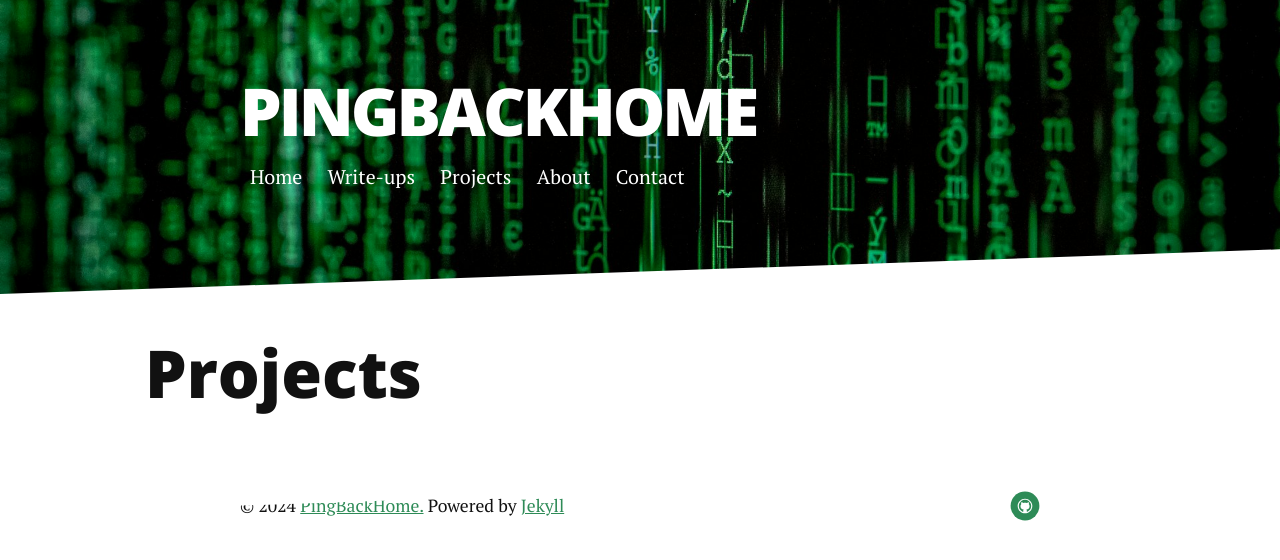
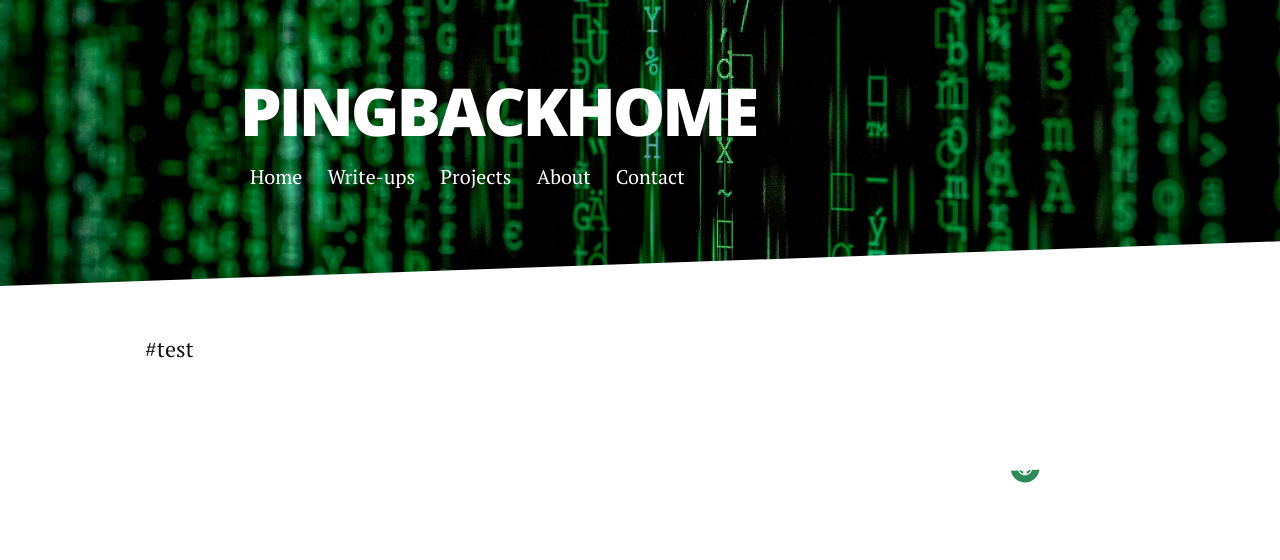
Before and after one commit to PingBackHome/PingBackHome.github.io, a Jekyll site: the page built from projects.md, in a window 1280 px wide. Shown: the top 560 px of the page. Built offline with Jekyll 4.4.1, drawn with Linux system fonts in a browser that asks for light colours; nearby versions of some CDN libraries.

Commit message:
Update projects.md

```diff
--- a/projects.md
+++ b/projects.md
@@ -3,15 +3,4 @@
 title: Projects
 ---
 
-<div id="projects">
-  <h1>Projects</h1>
-  <ul class="posts noList">
-    {%- for project in site.projects -%}
-      <li>
-        <span class="date">{{ project.date | date_to_string }}</span>
-        <h3><a href="{{ project.url | relative_url }}">{{ project.title }}</a></h3>
-        <p class="description">{%- if project.description -%}{{ project.description | strip_html | strip_newlines | truncate: 30 }}{%- else -%}{{ project.content | strip_html | strip_newlines | truncate: 30 }}{%- endif -%}</p>
-      </li>
-    {%- endfor -%}
-  </ul>
-</div>
+#test
```
